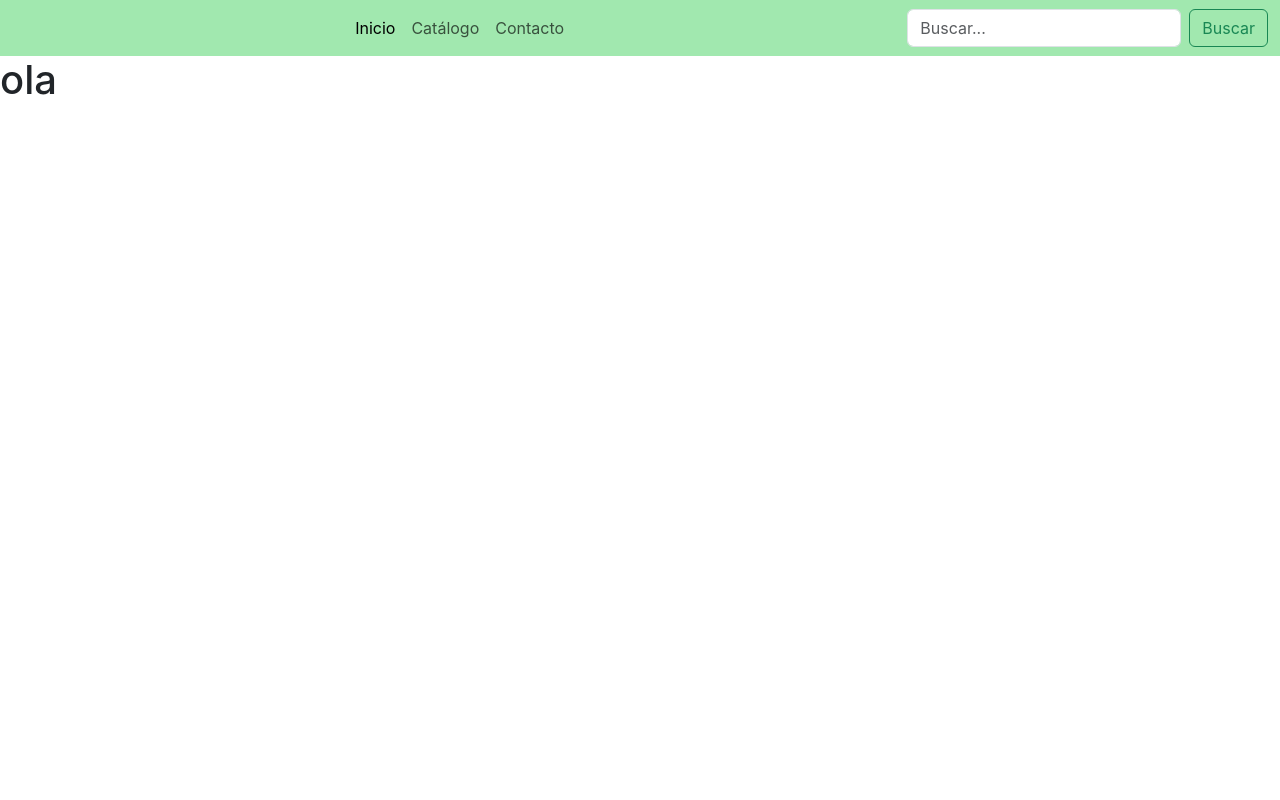
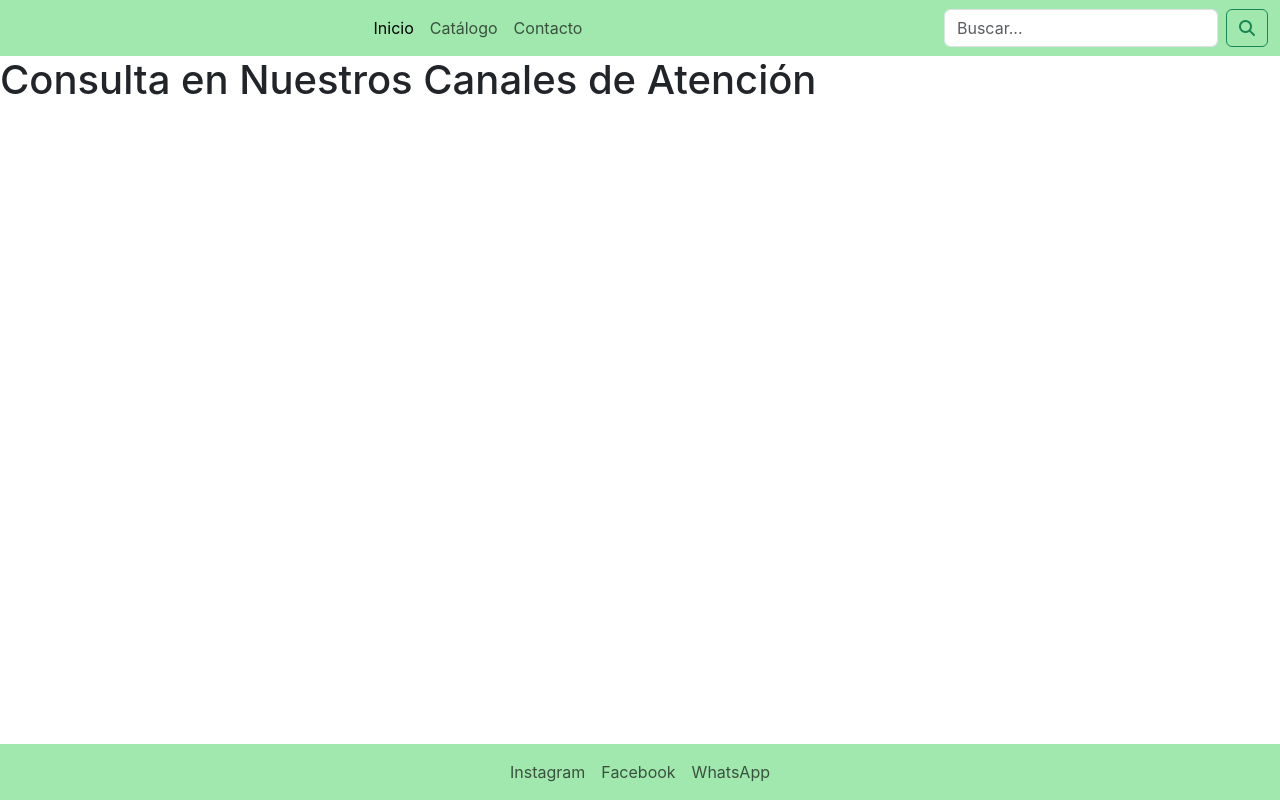
Before and after one commit to talicumivm/taller1, a React (Create React App) app: page / in a window 1280 px wide. Built offline with nearby package versions, Linux system fonts and the light colour scheme.

Commit message:
Creacion de boton lupa y footer

```diff
--- a/src/App.js
+++ b/src/App.js
@@ -1,12 +1,19 @@
 import {Routes, Route} from "react-router-dom"
 import Nav from "./components/Nav";
+import Footer from "./components/Footer";
+import '@fortawesome/fontawesome-free/css/all.min.css';
+
+
 
 function App() {
   return (
     <div>
       <Nav/>
-      <h1>ola</h1>
+      <h1>Consulta en Nuestros Canales de Atención</h1>
+      <Footer/>
     </div>
+
+
   );
 }
 
--- /dev/null
+++ b/src/components/Footer.js
@@ -0,0 +1,42 @@
+import React from 'react';
+
+const Footer = () => {
+  return (
+    <footer
+      className="navbar navbar-expand-lg navbar-light"
+      style={{
+        backgroundColor: '#A1E8AF',
+        position: 'fixed', // Fija el footer al final
+        bottom: 0,
+        left: 0,
+        width: '100%',
+        textAlign: 'center', // Centra el contenido
+      }}
+    >
+      <div className="container-fluid">
+        {/* Aquí puedes agregar un logo u otros elementos */}
+        <div className="collapse navbar-collapse" id="navbarNav">
+          <ul className="navbar-nav mx-auto mb-2 mb-lg-0">
+            <li className="nav-item">
+              <a className="nav-link" href="#">
+                Instagram
+              </a>
+            </li>
+            <li className="nav-item">
+              <a className="nav-link" href="#">
+                Facebook
+              </a>
+            </li>
+            <li className="nav-item">
+              <a className="nav-link" href="#">
+                WhatsApp
+              </a>
+            </li>
+          </ul>
+        </div>
+      </div>
+    </footer>
+  );
+};
+
+export default Footer;
--- a/src/components/Nav.js
+++ b/src/components/Nav.js
@@ -1,3 +1,4 @@
+
 import React from 'react'
 
 const Nav = () => {
@@ -38,11 +39,12 @@ const Nav = () => {
           </li>
         </ul>
         <form className="d-flex" role="search">
-          <input className="form-control me-2" type="search" placeholder="Buscar..." aria-label="Search" />
-          <button className="btn btn-outline-success" type="submit">
-            Buscar
-          </button>
-        </form>
+  <input className="form-control me-2" type="search" placeholder="Buscar..." aria-label="Search" />
+  <button className="btn btn-outline-success" type="submit">
+    <i className="fas fa-search"></i> {/* Ícono de lupa */}
+  </button>
+</form>
+
       </div>
     </div>
   </nav>
--- a/src/index.css
+++ b/src/index.css
@@ -11,3 +11,11 @@ code {
   font-family: source-code-pro, Menlo, Monaco, Consolas, 'Courier New',
     monospace;
 }
+body {
+  margin: 0;
+  padding-bottom: 60px; /* Ajusta el espacio dependiendo de la altura del footer */
+}
+
+.App {
+  min-height: calc(100vh - 60px); /* Ajusta la altura dependiendo del tamaño del footer */
+}
```
